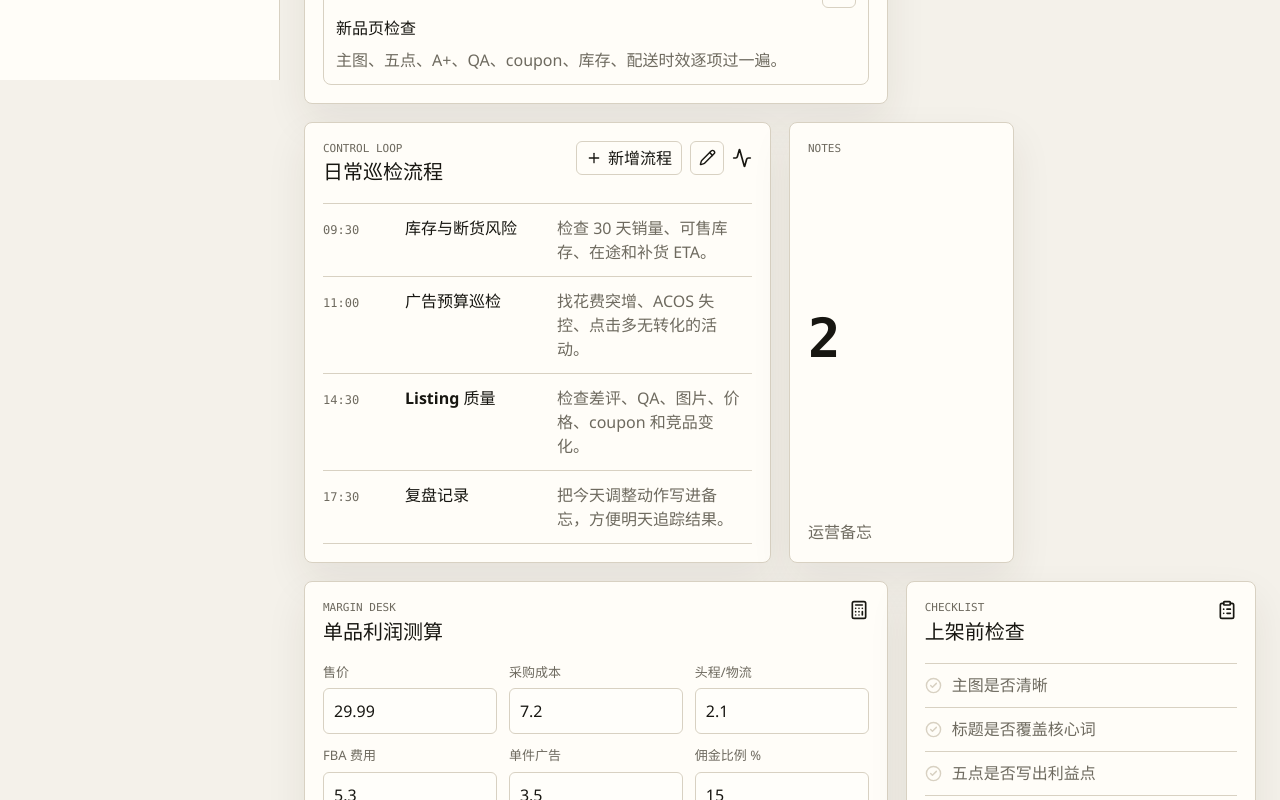
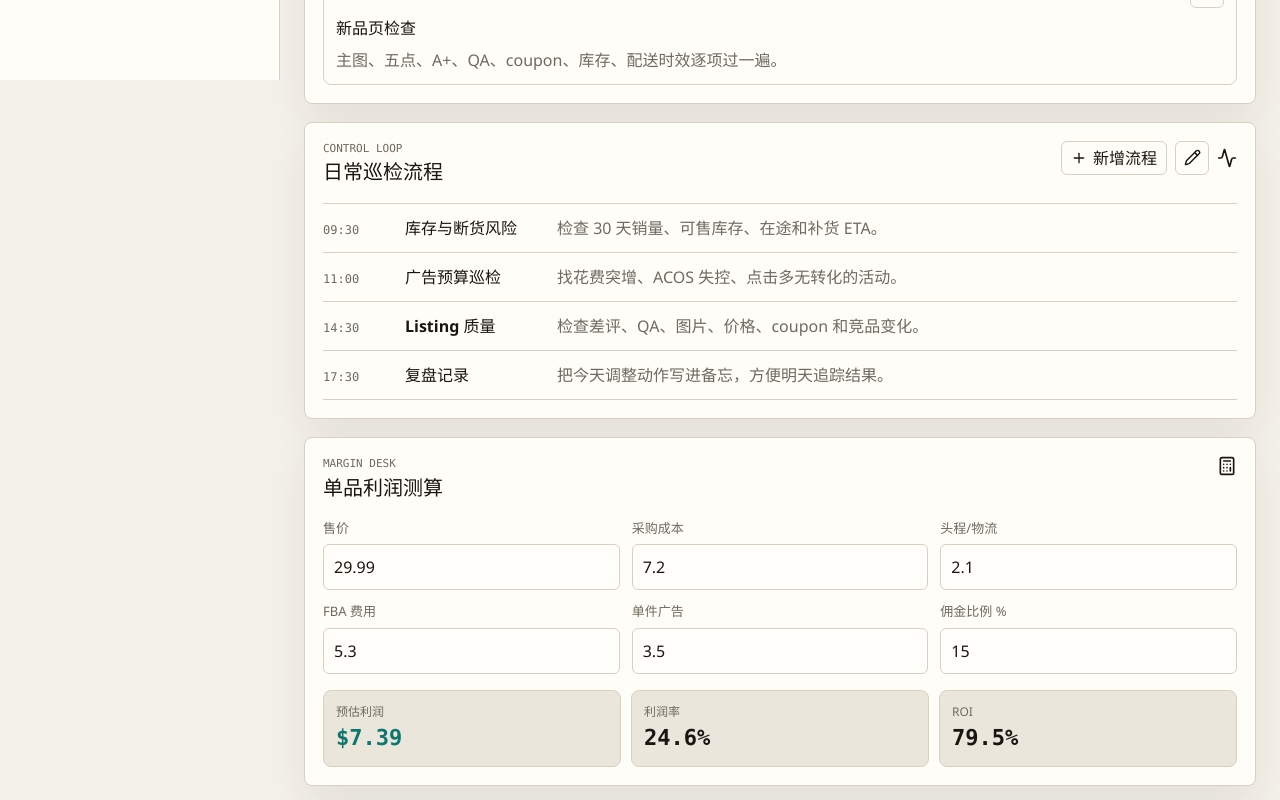
Before and after one commit to yhwork678678678/amazon-ops-workbench, a React (Vite) app: page / in a window 1280 px wide. Shown: the part 720-1520 px from the top of the page. Built offline with nearby package versions, Linux system fonts and the light colour scheme; no server answers.

Commit message:
Remove overview memo and listing checklist

```diff
--- a/src/App.tsx
+++ b/src/App.tsx
@@ -3,8 +3,6 @@ import {
   Archive,
   Bell,
   Calculator,
-  CheckCircle2,
-  ClipboardList,
   Download,
   ExternalLink,
   FileText,
@@ -575,7 +573,7 @@ export function App() {
         )}
 
         <section className="overview-grid" id="overview" aria-label="运营概览">
-          <article className="signal-card span-2">
+          <article className="signal-card">
             <div className="section-heading">
               <div>
                 <p className="eyebrow">Control loop</p>
@@ -663,11 +661,6 @@ export function App() {
             )}
           </article>
 
-          <article className="signal-card metric-card">
-            <p className="eyebrow">Notes</p>
-            <strong>{notes.length}</strong>
-            <span>运营备忘</span>
-          </article>
         </section>
 
         <section className="split-grid">
@@ -724,24 +717,6 @@ export function App() {
             </div>
           </article>
 
-          <article className="panel compact-panel">
-            <div className="section-heading">
-              <div>
-                <p className="eyebrow">Checklist</p>
-                <h3>上架前检查</h3>
-              </div>
-              <ClipboardList size={20} />
-            </div>
-            {['主图是否清晰', '标题是否覆盖核心词', '五点是否写出利益点', '价格/coupon 是否同步', 'FBA 库存是否够 30 天'].map(
-              (item) => (
-                <label className="check-row" key={item}>
-                  <input type="checkbox" />
-                  <CheckCircle2 size={17} />
-                  <span>{item}</span>
-                </label>
-              ),
-            )}
-          </article>
         </section>
 
         <section className="file-workspace" id="files">
--- a/src/style.css
+++ b/src/style.css
@@ -200,6 +200,12 @@ p {
   grid-template-columns: minmax(0, 1.25fr) minmax(320px, 0.75fr);
 }
 
+.overview-grid,
+.workspace > .split-grid:not(.notes-section),
+.notes-section {
+  grid-template-columns: minmax(0, 1fr);
+}
+
 .notes-section {
   order: 1;
 }
@@ -231,10 +237,6 @@ p {
   background: var(--surface);
   padding: 18px;
   box-shadow: var(--shadow);
-}
-
-.span-2 {
-  grid-column: span 2;
 }
 
 .section-heading {
@@ -414,22 +416,6 @@ p {
   justify-content: flex-end;
 }
 
-.metric-card {
-  display: grid;
-  align-content: space-between;
-  min-height: 180px;
-}
-
-.metric-card strong {
-  font-family: var(--mono);
-  font-size: 54px;
-  line-height: 1;
-}
-
-.metric-card span {
-  color: var(--muted);
-}
-
 .tool-grid {
   display: grid;
   grid-template-columns: repeat(3, minmax(0, 1fr));
@@ -527,33 +513,6 @@ p {
 
 .negative {
   color: var(--red);
-}
-
-.compact-panel {
-  align-self: start;
-}
-
-.check-row {
-  position: relative;
-  display: flex;
-  align-items: center;
-  gap: 10px;
-  border-top: 1px solid var(--line);
-  min-height: 44px;
-  color: var(--muted);
-}
-
-.check-row input {
-  position: absolute;
-  opacity: 0;
-}
-
-.check-row svg {
-  color: var(--line);
-}
-
-.check-row input:checked + svg {
-  color: var(--teal);
 }
 
 .sr-only {
@@ -814,9 +773,6 @@ p {
     grid-template-columns: 1fr;
   }
 
-  .span-2 {
-    grid-column: auto;
-  }
 }
 
 @media (max-width: 760px) {
```
Also changed, not shown: 5 other files (tests, documents, lock files or other folders).
